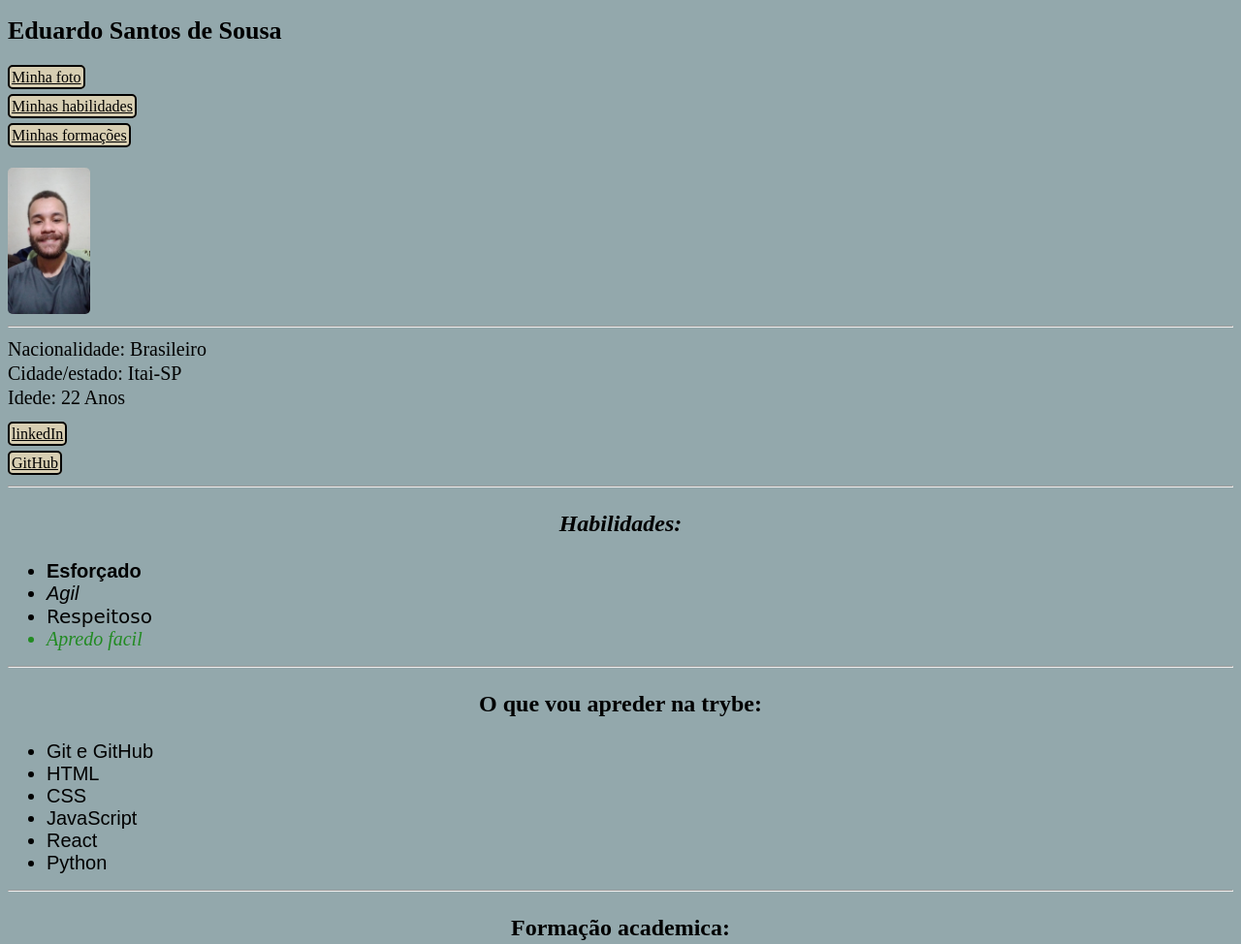
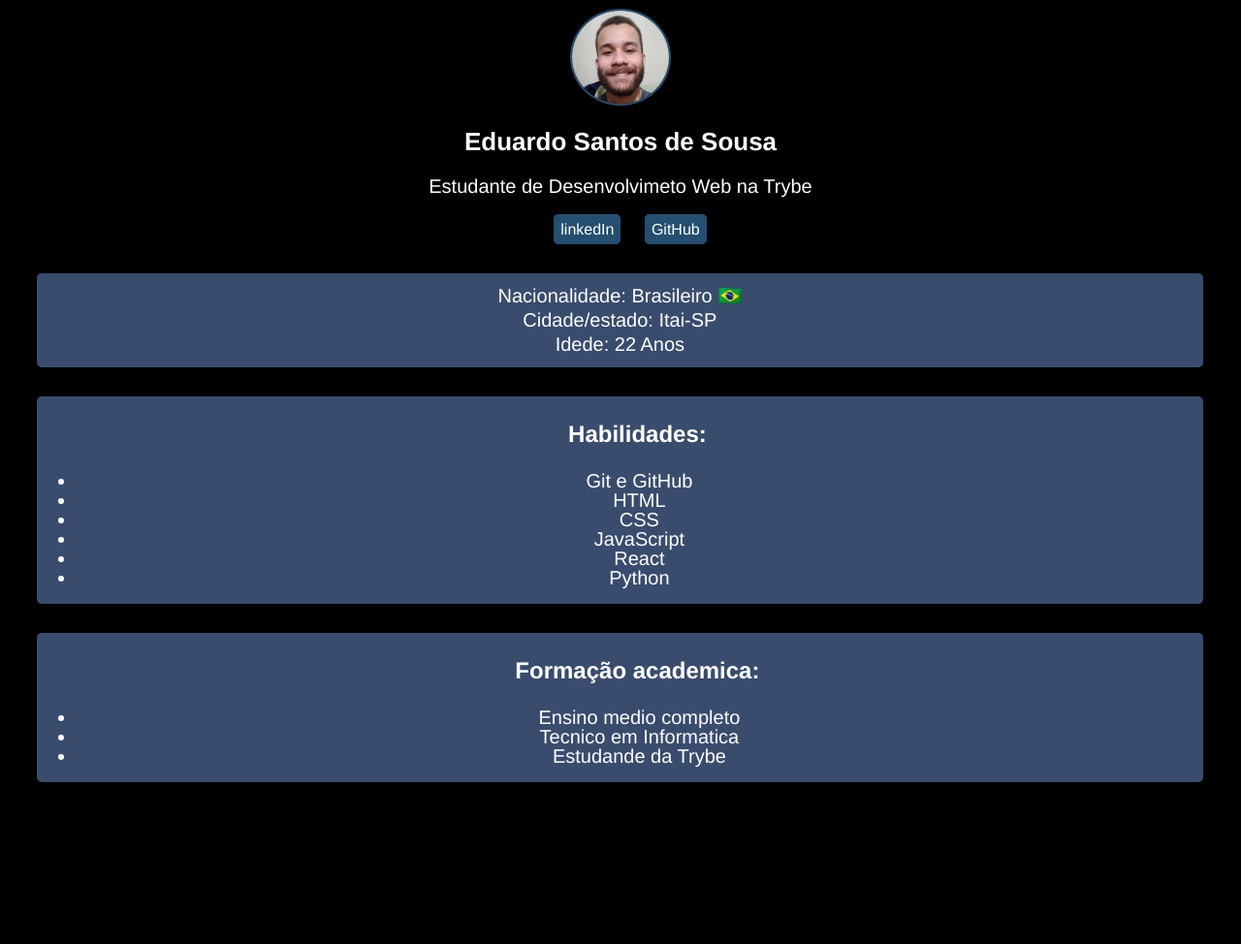
Before and after one commit to eduardoecsousa/eduardoecsousa.github.io, a plain HTML site: page index.html in a window 1280 px wide. Shown: the top 974 px of the page at 97% size. After the commit the page ends 837 px from the top, so only its background shows below. Drawn offline with Linux system fonts and the light colour scheme.

Commit message:
Editando Estilo

```diff
--- a/index.html
+++ b/index.html
@@ -8,58 +8,55 @@
     <link rel="stylesheet" type="text/css" href="style.css">
 </head>
 <body>
+  <div id="container">
+
+        <img src="foto1.jpeg" alt="Uma foto minha" id="minhafoto">
+
         <h1>Eduardo Santos de Sousa</h1>
+        <p>Estudante de Desenvolvimeto Web na Trybe</p>
 
-  <a href="#minhafoto" class="button">Minha foto</a>
-  <br>
-  <a href="#hab" class="button">Minhas habilidades</a><br>
-  <a href="#formation" class="button">Minhas formações</a>
-  <br>
-  <br>
+        <a href="https://www.linkedin.com/in/eduardo-santos-de-sousa-594660214/" class="button link">linkedIn</a>
 
-  <img src="foto.jpeg" alt="Uma foto minha" width="85px" id="minhafoto">
+        <a href="https://github.com/eduardoecsousa" class="button git">GitHub</a>
 
-  <hr>
 
-  <p>Nacionalidade: Brasileiro </p>
-  <p>Cidade/estado: Itai-SP</p>
-  <p>Idede: 22 Anos</p>
+  </div>
 
-    <a href="https://www.linkedin.com/in/eduardo-santos-de-sousa-594660214/" class="button">linkedIn</a><br>
+  <div class="date">
 
-    <a href="https://github.com/eduardoecsousa" class="button">GitHub</a>
+
+        <p class="person">Nacionalidade: Brasileiro 🇧🇷</p>
+        <p class="person">Cidade/estado: Itai-SP</p>
+        <p class="person">Idede: 22 Anos</p>
+
+  </div>
 
 
 
-  <hr>
-  <h3 id="hab"><em>Habilidades:</em></h3>
-    <ul>
-      <li id="esfor">Esforçado</li>
-      <li id="agil">Agil</li>
-      <li id="respct">Respeitoso</li>
-      <li id="easy">Apredo facil</li>
 
-    </ul>
-  <hr>
 
-  <h3 id="skills">O que vou apreder na trybe:</h3>
+  <div class="date hab">
+      <h3 id="skills">Habilidades:</h3>
         <ul>
           <li>Git e GitHub</li>
           <li>HTML</li>
           <li>CSS</li>
-      <li>JavaScript</li>
+          <li>JavaScript</l[i>
           <li>React</li>
           <li>Python</li>
         </ul>
 
-  <hr>
+  </div>
 
-  <h3 id="formation">Formação academica:</h3>
+
+
+  <div class="date form">  <h3 id="formation">Formação academica:</h3>
     <ul>
       <li>Ensino medio completo</li>
       <li>Tecnico em Informatica</li>
       <li class="trybe">Estudande da Trybe</li>
     </ul>
+  </div>
 
 
 
--- a/style.css
+++ b/style.css
@@ -1,50 +1,78 @@
 body{
-    background-color:#93A8AC ;
+    background-color:black;
+    font-family: helvetica;
+
   }
   h1{
     font-size: 26px;
+    color: white;
   }
-  p{
+  p , li{
     font-size: 20px;
-    line-height: 5px;
+    line-height: 20px;
+    color: white;
   }
+
+.person{
+  line-height: 5px;
+}
 
   .button{
     font-size: 16px;
-    color: black;
-    border: solid 2px black;
-    background-color:#D7CEB2 ;
-    padding: 2px;
+    color: white;
+    border: solid 2px #254E70;
+    background-color:#254E70 ;
+    padding: 5px;
     line-height: 30px;
     width: 80%;
     border-radius: 5px;
+    text-decoration: none;
+    transition: 0.5s;
   }
 
+  .link{
+    margin:20px;
+
+  }
+
+  .button:hover {
+    font-weight: 550;
+    background-color: #37718E;
+
+  }
+
+
+
   img{
-    border-radius: 5px;
+    width: 100px;
+    border-radius: 100%;
+    border: solid 2px;
+    border-color: #254E70;
   }
   h3{
     font-size: 24px;
+    width: 103%;
+    color: white;
+  }
+
+
+
+  .skills{
+    font-weight: 500;
+
+  }
+
+  #container {
     text-align: center;
+    margin: 9px;
+
   }
-  li{
-    font-size: 20px ;
-    font-family: sans-serif;
-  }
-  .trybe{
-    color: greenyellow;
-  }
-  #esfor{
-    font-weight: 600;
-  }
-  #agil{
-    font-style: italic;
-  }
-  #respct{
-    font-family: cursive;
-  }
-  #easy{
-    font-family: initial;
-    color: forestgreen;
-    font-style: italic;
-  }
+
+.date{
+  padding: 1px;
+  margin: 30px;
+  width: 95%;
+  text-align: center;
+  background-color: #394C6D;
+  border-radius: 5px;
+}
```
Also changed, not shown: foto1.jpeg (added). Lines whose indentation alone changed are shown as unchanged.
